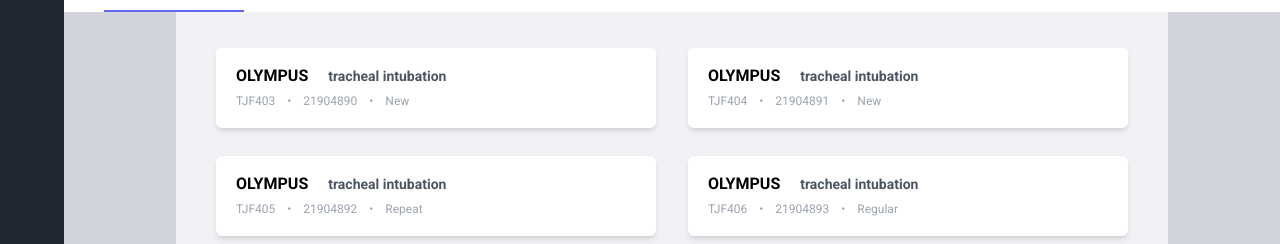
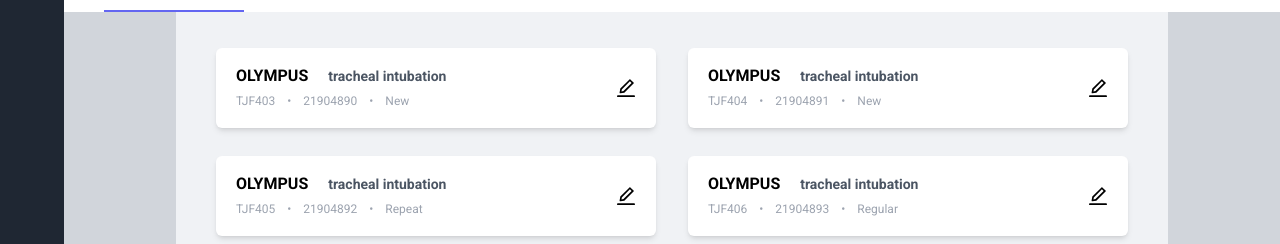
Before and after one commit to bran-donut/tts-ict2012, a Next.js app: page /schedule in a window 1280 px wide. Shown: the part 556-800 px from the top of the page. Built offline with nearby package versions, Linux system fonts and the light colour scheme.

Commit message:
add edit icon to schedule index

```diff
--- a/pages/schedule/index.js
+++ b/pages/schedule/index.js
@@ -6,7 +6,8 @@
 import { RightOutlined, CalendarOutlined, AlignLeftOutlined, FilterOutlined } from "@ant-design/icons";
 import ContainerWrapper from "../../components/ContainerWrapper";
 import { equipments } from "../../Constants";
-import EquipmentCard from "../../components/EquipmentCard";
+import { ItemCard } from "../../components/EquipmentCard";
+import { Router } from "next/router";
 
 const tabs = ["Sample Schedule", "Off Schedule"];
 const actions = ["Jump to date", "View by: Day", "Filter By"];
@@ -29,6 +30,13 @@
 export default function ViewSchedule() {
   const [index, setIndex] = useState(0);
   const [equipmentData, setEquipmentData] = useState(equipments);
+
+  const handleEdit = (i) => {
+    // Router.push({
+    //   pathname: '/record/edit',
+    //   query: { index: i }
+    // })
+  };
 
   return (
     <Layout>
@@ -60,9 +68,16 @@
       <ContainerWrapper>
         <div className="grid grid-cols-1 gap-4 gap-y-0 bg-tts-background xl:grid-cols-2">
           {equipmentData.map(
-            (e, i) =>
+            (val, i) =>
               // scope type determines which is scope / washer. Washer does not have scopeType
-              ((index == 0 && e.scopeType) || (index == 1 && !e.scopeType)) && <EquipmentCard equipmentData={equipmentData[i]} key={i} /> //: <EquipmentCard equipmentData={equipmentData[i]} key={i} />
+              ((index == 0 && val.scopeType) || (index == 1 && !val.scopeType)) &&
+              <ItemCard
+                key={i}
+                index={i}
+                data={val}
+                edit={true}
+                onClickEdit={handleEdit}
+              />
           )}
         </div>
         {/* <ItemWrapper
```
